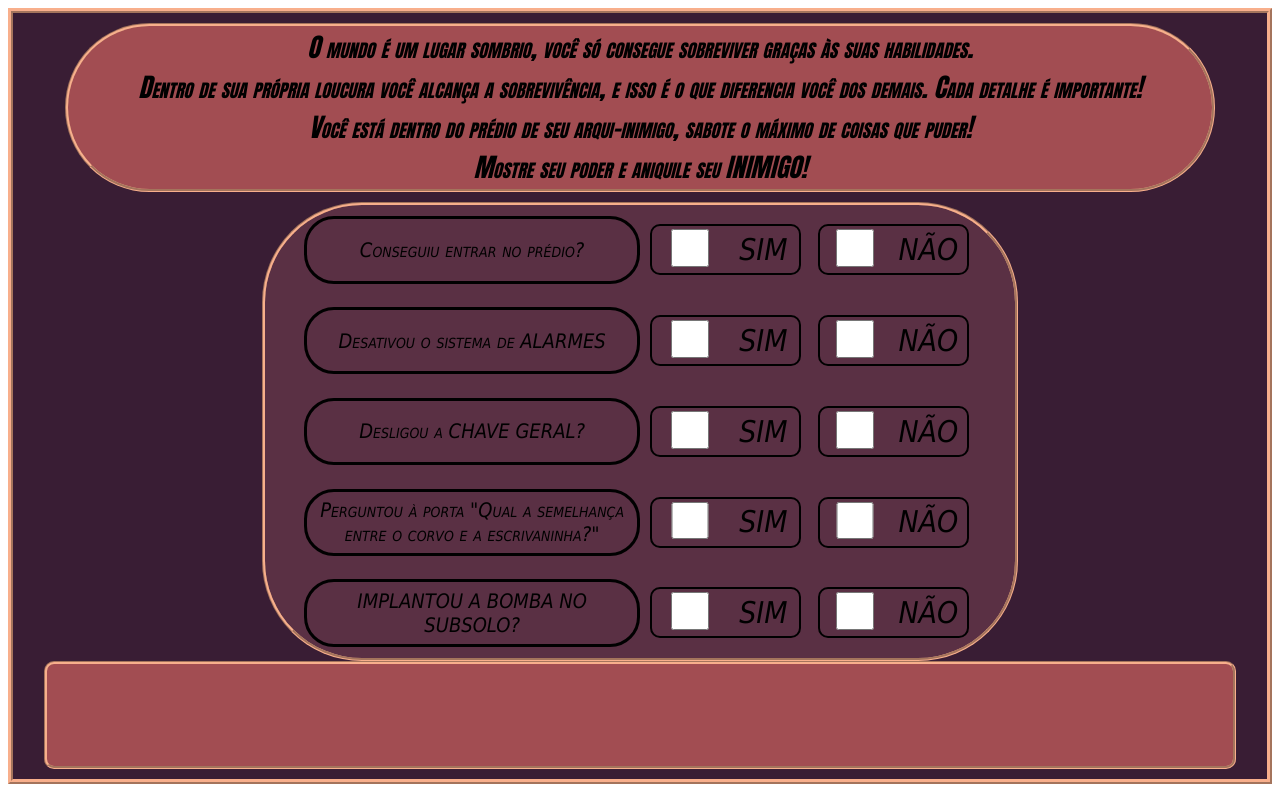
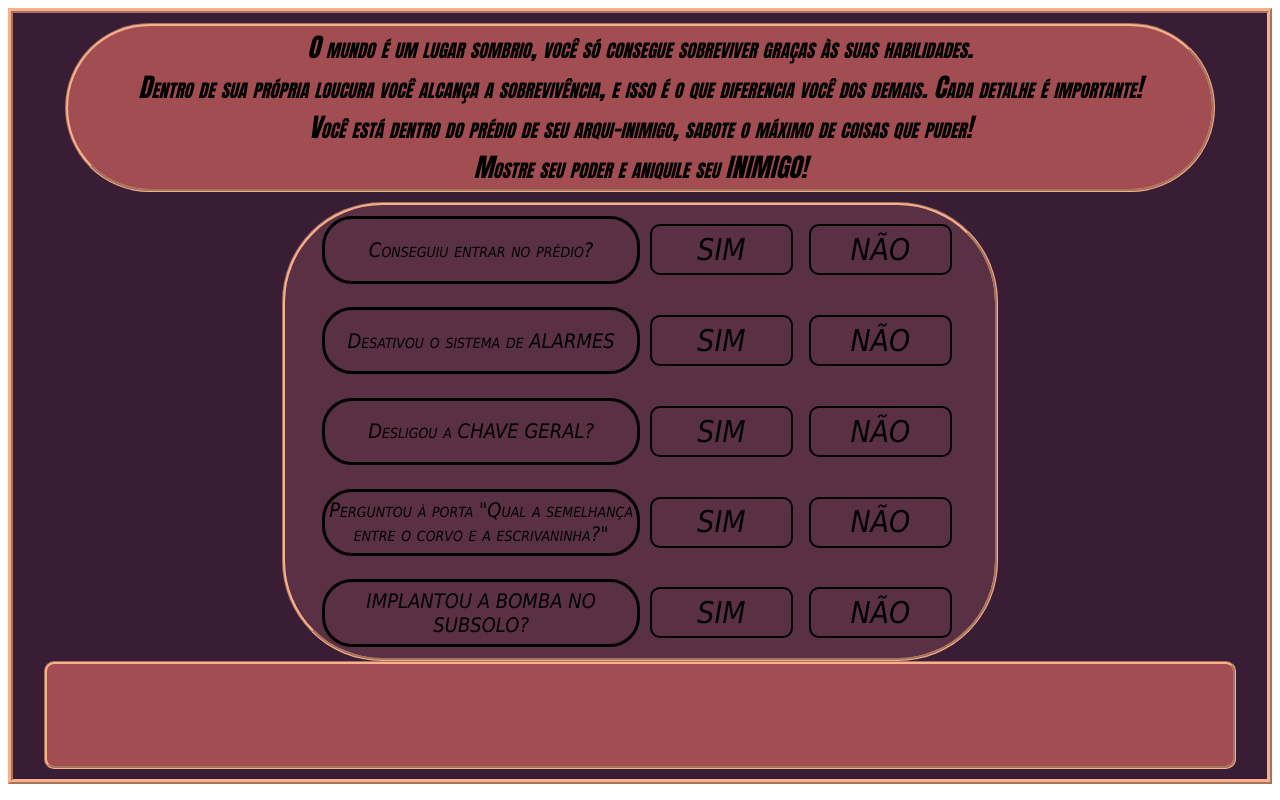
Before and after one commit to Malkavianson/Blue_Modulos, a plain HTML site: page Modulo_1_exercicio_1.html in a window 1280 px wide. Drawn offline with Linux system fonts and the light colour scheme.

Commit message:
Solve Bugs

```diff
--- a/Modulo_1_exercicio_1.html
+++ b/Modulo_1_exercicio_1.html
@@ -46,14 +46,14 @@
 			}
 		}
 		function registrar(id){
+			document.getElementById(id).style.background="#c9b8a8"
 			let resposta = id[0];
 			if(resposta==="s"){
 				sim++;
 			}else{nao++;}
 			questao.push(id);
-			pai = document.getElementById(id).parentNode;
-			idp = pai.parentNode.id;
-			desabilitar(idp);
+			pai = document.getElementById(id).parentNode.id;
+			desabilitar(pai);
 		}
 		</script>
 
@@ -220,11 +220,11 @@
 						Conseguiu entrar no prédio?
 					</span>
 					<div class="checksquare" id="sq1">
-						<div class="choice">
-							<input type="checkbox" class="check" id="s1" onclick="registrar(id)"><label class="tex" for="s1">SIM</label>
+						<div class="choice" id="s1" onclick="registrar(id)">
+							<label class="tex" for="s1">SIM</label>
 						</div>
-						<div class="choice">
-							<input type="checkbox" class="check" id="n1" onclick="registrar(id)"><label class="tex" for="n1">NÃO</label>
+						<div class="choice" id="n1" onclick="registrar(id)">
+							<label class="tex" for="n1">NÃO</label>
 						</div>
 					</div>
 				</div>
@@ -233,11 +233,11 @@
 						Desativou o sistema de ALARMES
 					</span>
 					<div class="checksquare" id="sq2">
-						<div class="choice">
-							<input type="checkbox" class="check" id="s2" onclick="registrar(id)"><label class="tex" for="s1">SIM</label>
+						<div class="choice" id="s2" onclick="registrar(id)">
+							<label class="tex" for="s1">SIM</label>
 						</div>
-						<div class="choice">
-							<input type="checkbox" class="check" id="n2" onclick="registrar(id)"><label class="tex" for="n1">NÃO</label>
+						<div class="choice" id="n2" onclick="registrar(id)">
+							<label class="tex" for="n1">NÃO</label>
 						</div>
 					</div>
 				</div>
@@ -246,11 +246,11 @@
 						Desligou a CHAVE GERAL?
 					</span>
 					<div class="checksquare" id="sq3">
-						<div class="choice">
-							<input type="checkbox" class="check" id="s3" onclick="registrar(id)"><label class="tex" for="s1">SIM</label>
+						<div class="choice" id="s3" onclick="registrar(id)">
+							<label class="tex" for="s1">SIM</label>
 						</div>
-						<div class="choice">
-							<input type="checkbox" class="check" id="n3" onclick="registrar(id)"><label class="tex" for="n1">NÃO</label>
+						<div class="choice" id="n3" onclick="registrar(id)">
+							<label class="tex" for="n1">NÃO</label>
 						</div>
 					</div>
 				</div>
@@ -259,11 +259,11 @@
 						Perguntou à porta "Qual a semelhança entre o corvo e a escrivaninha?"
 					</span>
 					<div class="checksquare" id="sq4">
-						<div class="choice">
-							<input type="checkbox" class="check" id="s4" onclick="registrar(id)"><label class="tex" for="s1">SIM</label>
+						<div class="choice" id="s4" onclick="registrar(id)">
+							<label class="tex" for="s1">SIM</label>
 						</div>
-						<div class="choice">
-							<input type="checkbox" class="check" id="n4" onclick="registrar(id)"><label class="tex" for="n1">NÃO</label>
+						<div class="choice" id="n4" onclick="registrar(id)">
+							<label class="tex" for="n1">NÃO</label>
 						</div>
 					</div>
 				</div>
@@ -272,11 +272,11 @@
 						IMPLANTOU A BOMBA NO SUBSOLO?
 					</span>
 					<div class="checksquare" id="sq5">
-						<div class="choice">
-							<input type="checkbox" class="check" id="s5" onclick="registrar(id)"><label class="tex" for="s1">SIM</label>
+						<div class="choice" id="s5" onclick="registrar(id)">
+							<label class="tex" for="s1">SIM</label>
 						</div>
-						<div class="choice">
-							<input type="checkbox" class="check" id="n5" onclick="registrar(id)"><label class="tex" for="n1">NÃO</label>
+						<div class="choice" id="n5" onclick="registrar(id)">
+							<label class="tex" for="n1">NÃO</label>
 						</div>
 					</div>
 				</div>
```
Also changed, not shown: Modulo_1_exercicio-extra_1.html (+1 -0 lines).
